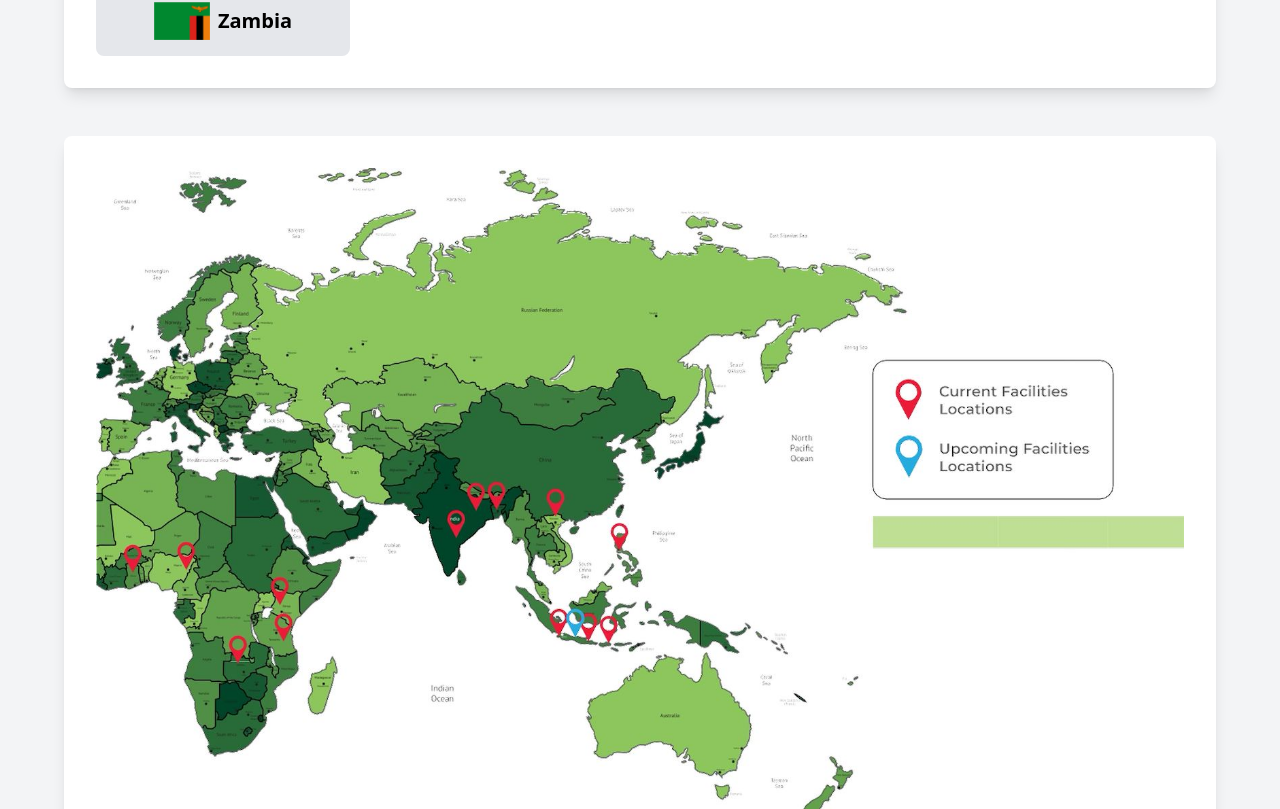
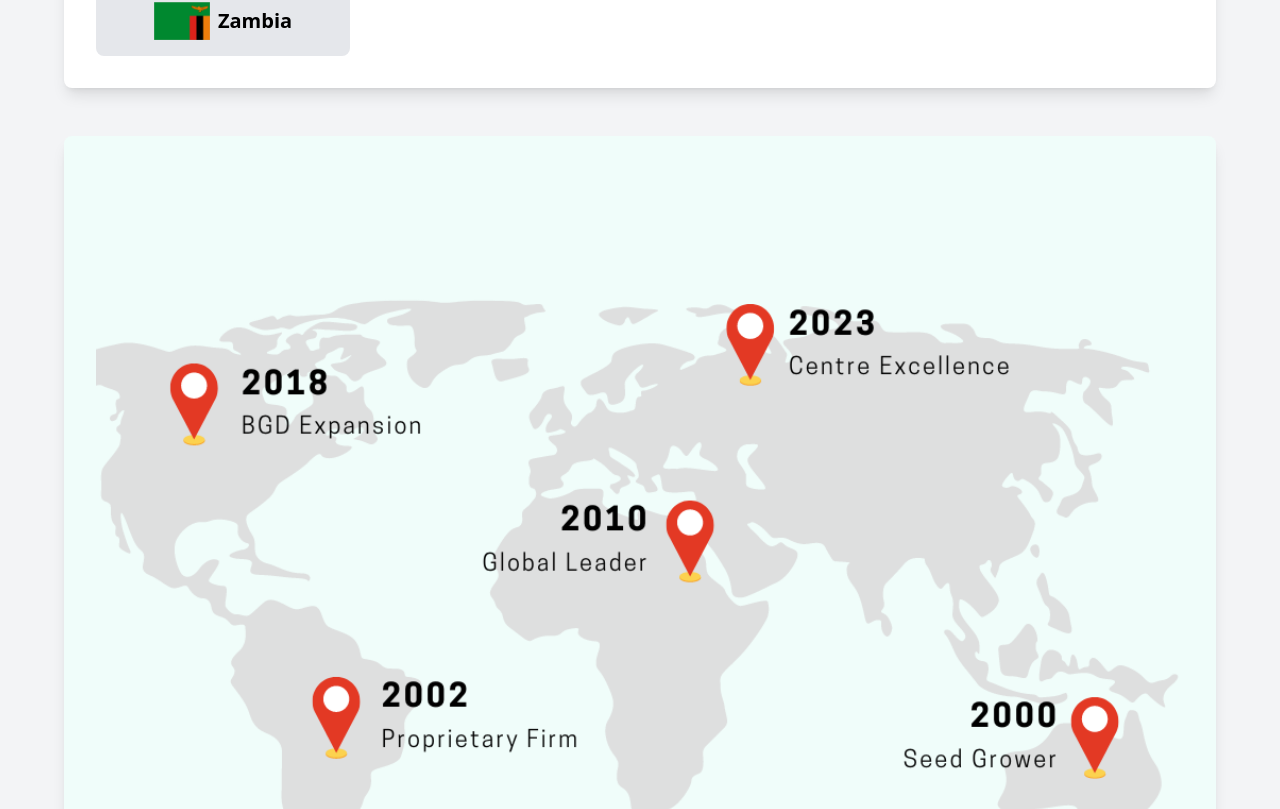
Before and after one commit to bhanudova02/rajesh-seeds, a React (Vite) app: page /gblpresence in a window 1280 px wide. Shown: the part 1471-2280 px from the top of the page. Built offline with nearby package versions, Linux system fonts and the light colour scheme.

Commit message:
new ui changes added

```diff
--- a/src/components/about-us/GlobalPresenceSection.jsx
+++ b/src/components/about-us/GlobalPresenceSection.jsx
@@ -45,8 +45,8 @@ export function GlobalPresenceSection() {
                             ))}
                         </div>
                     </div>
-                    <div className="bg-white rounded-lg shadow-lg p-8">
-                        <img src="/globalpresence.jpg" alt="Global Presence" className="w-full h-full" />
+                    <div className="bg-teal-50 rounded-lg shadow-lg p-8">
+                        <img src="/map_infographic.png" alt="Global Presence" className="w-full h-full" />
                     </div>
                 </div>
             </div>
```
Also changed, not shown: public/globalpresence.jpg (deleted), public/map_infographic.png (added).
